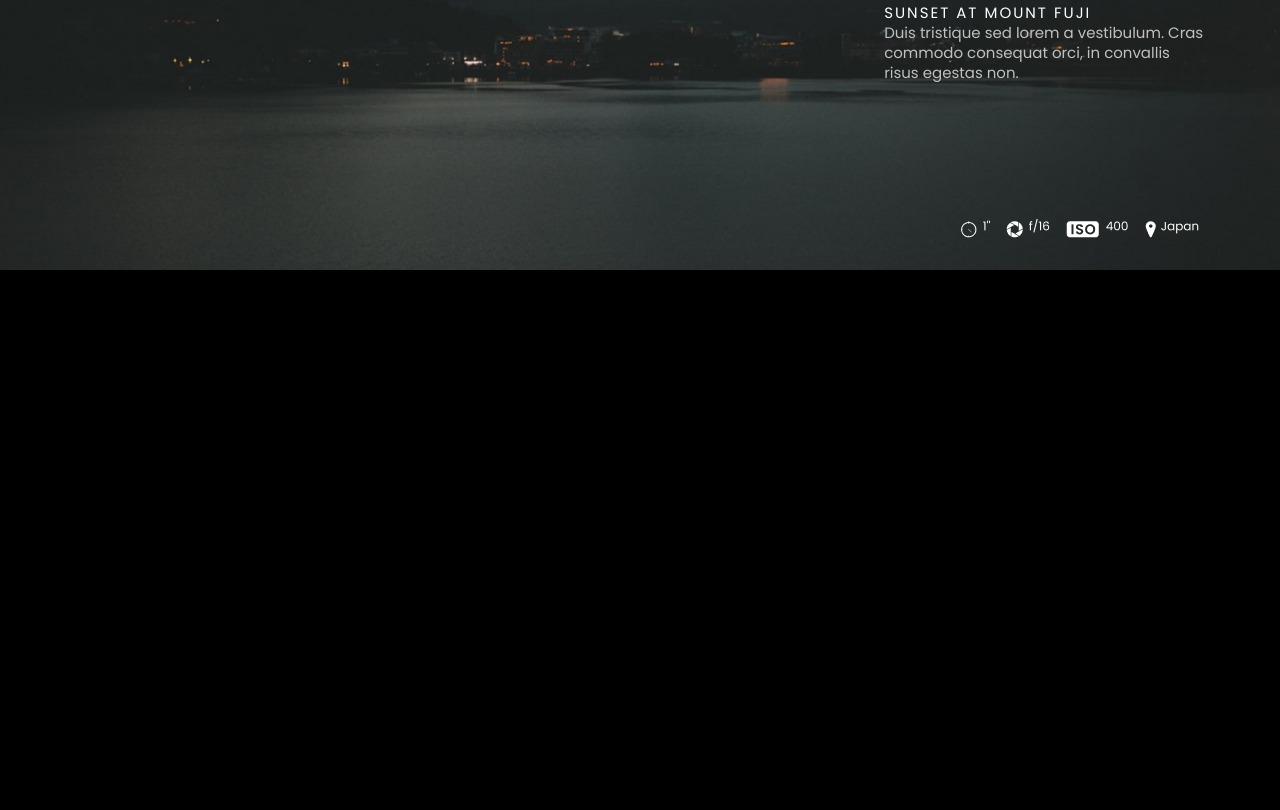
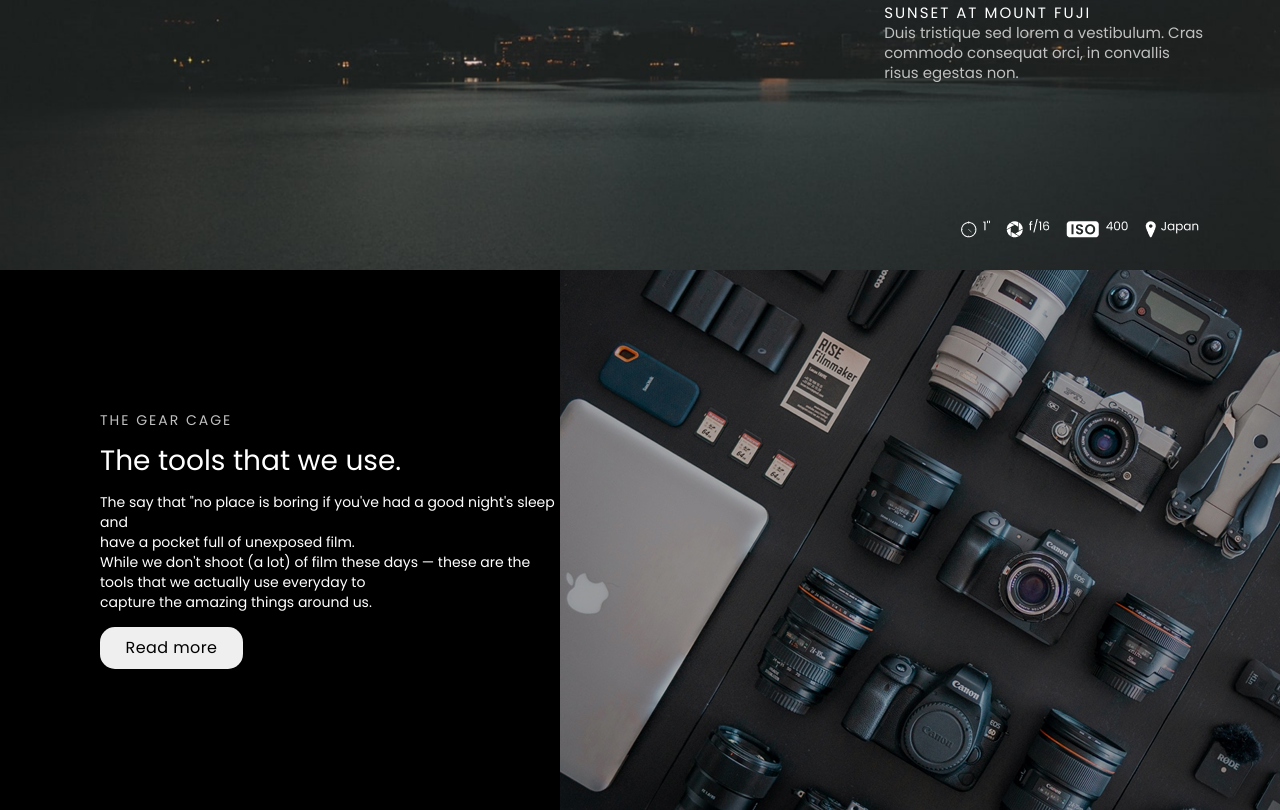
Before and after one commit to bytebitt/Aperture, a plain HTML site: page index.html in a window 1280 px wide. Shown: the part 2442-3252 px from the top of the page. Before the commit the page ends 2712 px from the top, so only its background shows below. Drawn offline with Linux system fonts and the light colour scheme.

Commit message:
tools-block

```diff
--- a/css/style.css
+++ b/css/style.css
@@ -209,7 +209,7 @@ body {
 }
 
 .sunset {
-  margin: 100px 0;
+  margin: 100px 0 0 0;
   position: relative;
 }
 
@@ -241,3 +241,53 @@ body {
   bottom: 6%;
   right: 6%;
 }
+
+.tools {
+  display: flex;
+  justify-content: space-between;
+  align-items: center;
+  width: 100%;
+}
+
+.tools__text {
+  display: flex;
+  flex-direction: column;
+  gap: 15px;
+  margin: 0 0 0 100px;
+}
+
+.tools__pretitle {
+  font-size: 14px;
+  line-height: 20px;
+  letter-spacing: 2px;
+  text-transform: uppercase;
+  color: var(--light-gray);
+}
+
+.tools__title {
+  font-size: 28px;
+  line-height: 32px;
+}
+
+.tools__subtitle {
+  font-size: 14px;
+  line-height: 20px;
+}
+
+.tools__card-btn {
+  font-size: 16px;
+  line-height: 20px;
+  letter-spacing: 0.4px;
+  width: 143px;
+  height: 42px;
+  display: flex;
+  justify-content: center;
+  align-items: center;
+  border-radius: 15px;
+}
+
+.tools__card-btn:hover {
+  background-color: var(--hover);
+  transition: 0.4s;
+  color: white;
+}
--- a/index.html
+++ b/index.html
@@ -55,7 +55,7 @@
               <img src="/images/icons/loc-nums.png" alt="8" class="studios__icon" />
             </div>
           </div>
-          <img src="/images/main-image.png" alt="main-image" / class="studios__image">
+          <img src="/images/main-image.png" alt="main-image" class="studios__image" />
           <div class="studios__content">
             <p class="studios__roles">Photographer & Filmmaker</p>
             <h2 class="studios__title">Aperture Studios</h2>
@@ -181,6 +181,28 @@
             />
           </div>
         </div>
+        <div class="tools">
+          <div class="tools__text">
+            <h5 class="tools__pretitle">The Gear cage</h5>
+            <h3 class="tools__title">The tools that we use.</h3>
+            <p class="tools__subtitle">
+              The say that "no place is boring if you've had a good night's sleep and
+              <br />
+              have a pocket full of unexposed film. <br />
+              While we don't shoot (a lot) of film these days — these are the tools that
+              we actually use everyday to <br />
+              capture the amazing things around us.
+            </p>
+            <button class="tools__card-btn button">Read more</button>
+          </div>
+          <div class="tools__image">
+            <img
+              src="/images/equipment.png"
+              alt="tools-image"
+              class="tools__image-image"
+            />
+          </div>
+        </div>
       </main>
     </div>
   </body>
```
